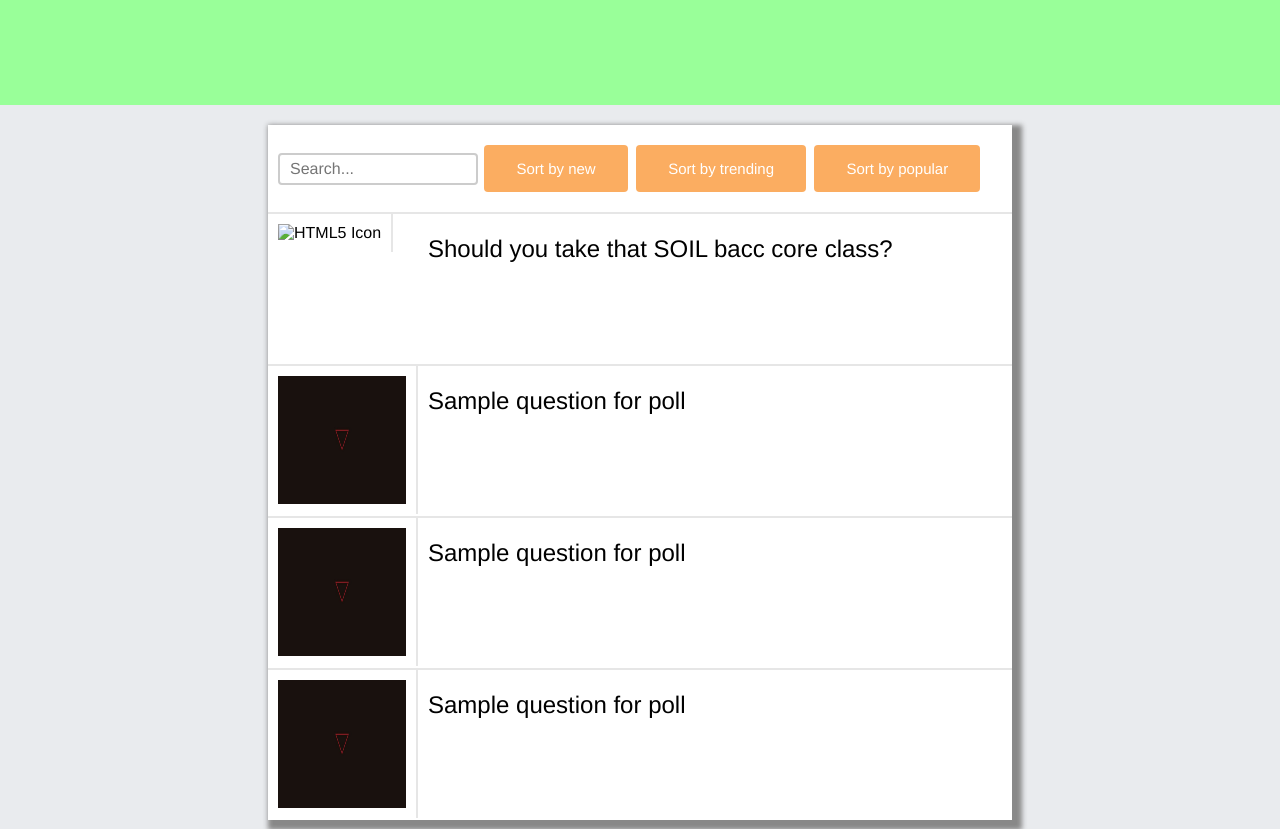
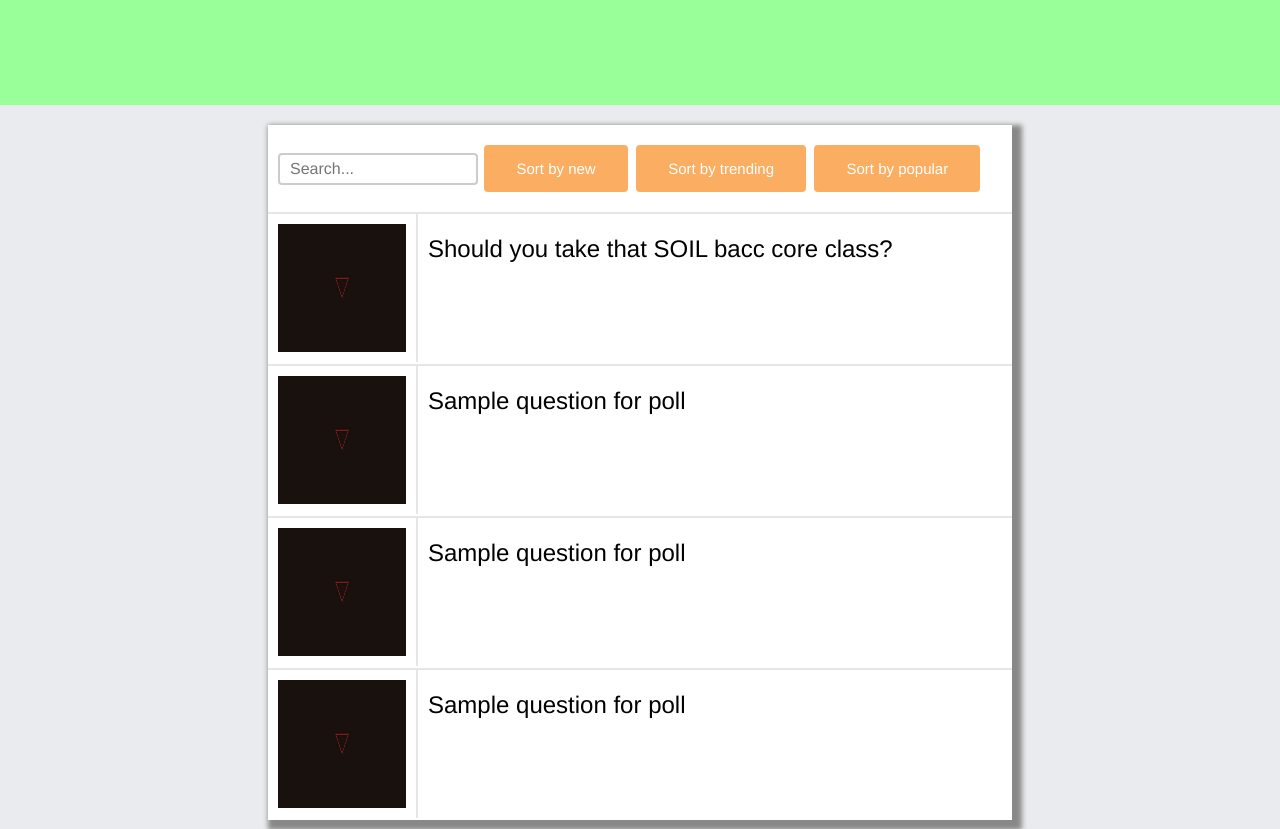
Before and after one commit to jawhnypoh/pollup, a plain HTML site: page sortPage.html in a window 1280 px wide. Shown: the top 829 px of the page. Drawn offline with Linux system fonts and the light colour scheme; a script that the page names is missing.

Commit message:
Add files via upload

```diff
--- a/sortPage.html
+++ b/sortPage.html
@@ -36,7 +36,7 @@
       </button>
 
       <section class = "result">
-        <img src = "stock.jpg" alt="HTML5 Icon" style="width:128px; height: 128px; padding: 10px; align: left; border-right: 2px solid #e6e6e6;">
+        <img src = "images/stock.jpg" alt="HTML5 Icon" style="width:128px; height: 128px; padding: 10px; align: left; border-right: 2px solid #e6e6e6;">
         <div class = "pollHeader">
           <h2>Should you take that SOIL bacc core class?</h2>
         </div>
```
